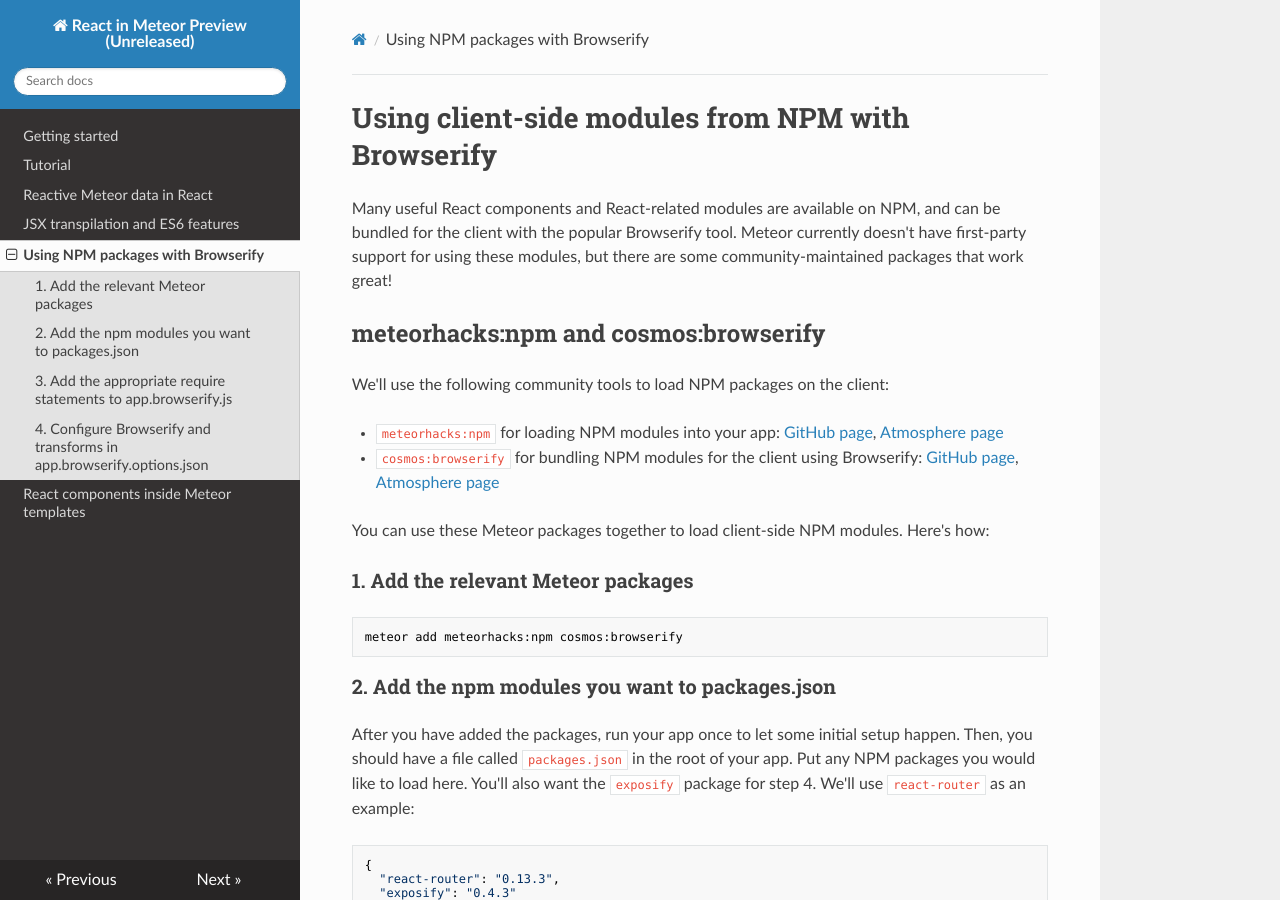
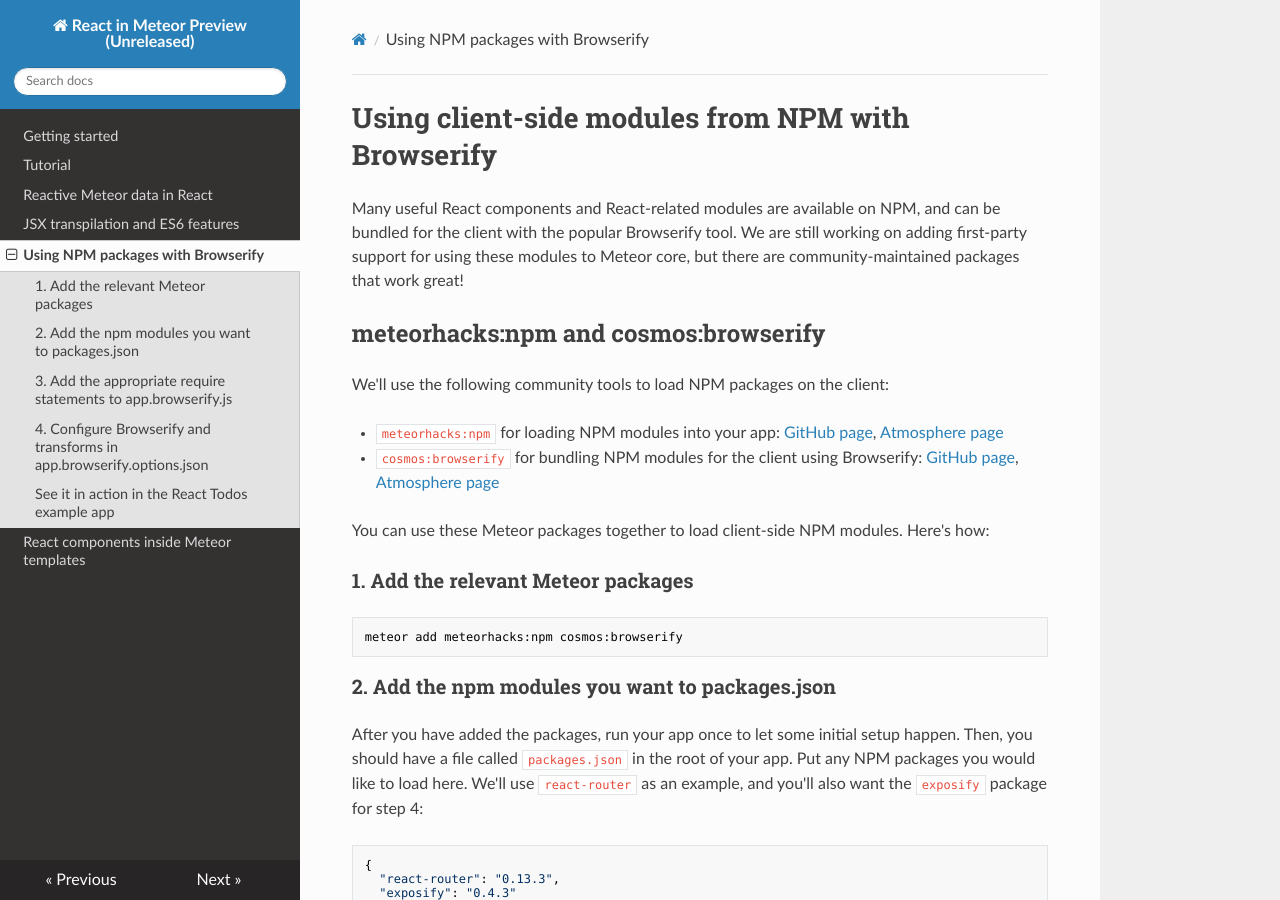
Before and after one commit to meteor/react-packages, an MkDocs documentation site: the page built from docs/client-npm.md, in a window 1280 px wide and 900 px high. Built offline with MkDocs 1.6.1, drawn with Linux system fonts in a browser that asks for light colours; nearby versions of some CDN libraries; old or Windows-style settings are respelled for this version of MkDocs; some of the changed text lies outside the part shown.

Commit message:
Add links to react-todos

````diff
--- a/docs/client-npm.md
+++ b/docs/client-npm.md
@@ -1,6 +1,6 @@
 <h1>Using client-side modules from NPM with Browserify</h1>
 
-Many useful React components and React-related modules are available on NPM, and can be bundled for the client with the popular Browserify tool. Meteor currently doesn't have first-party support for using these modules, but there are some community-maintained packages that work great!
+Many useful React components and React-related modules are available on NPM, and can be bundled for the client with the popular Browserify tool. We are still working on adding first-party support for using these modules to Meteor core, but there are community-maintained packages that work great!
 
 ## meteorhacks:npm and cosmos:browserify
 
@@ -19,7 +19,7 @@ meteor add meteorhacks:npm cosmos:browserify
 
 ### 2. Add the npm modules you want to packages.json
 
-After you have added the packages, run your app once to let some initial setup happen. Then, you should have a file called `packages.json` in the root of your app. Put any NPM packages you would like to load here. You'll also want the `exposify` package for step 4. We'll use `react-router` as an example:
+After you have added the packages, run your app once to let some initial setup happen. Then, you should have a file called `packages.json` in the root of your app. Put any NPM packages you would like to load here. We'll use `react-router` as an example, and you'll also want the `exposify` package for step 4:
 
 ```js
 {
@@ -56,6 +56,14 @@ Browserify supports numerous transforms, which let you change the way NPM packag
 
 Now, you can use React Router anywhere in your app! You can use the same method to load any React component modules you find on [react-components.com](http://react-components.com/).
 
+### See it in action in the React Todos example app
+
+- [Meteor packages](https://github.com/meteor/react-packages/blob/e0c3c38cd8117eb9500e7c90fcaa05ab0fb7f638/react-todos/.meteor/packages#L13-L14)
+- [NPM dependencies in packages.json](https://github.com/meteor/react-packages/blob/master/react-todos/packages.json)
+- [Loading React Router in app.browserify.js](https://github.com/meteor/react-packages/blob/master/react-todos/client/lib/app.browserify.js)
+- [Configuring a transform with app.browserify.options.json](https://github.com/meteor/react-packages/blob/master/react-todos/client/lib/app.browserify.options.json)
+- [Defining routes with React Router](https://github.com/meteor/react-packages/blob/master/react-todos/client/routes.jsx)
+
 ## Module load order
 
 The NPM modules you require are loaded based on where your `app.browserify.js` file is located. This is why we recommend putting it in `lib/`, a special directory for files that need to be loaded before the rest of your app code. Read more about file load order in the [Meteor docs](http://docs.meteor.com/#/full/fileloadorder).
````
